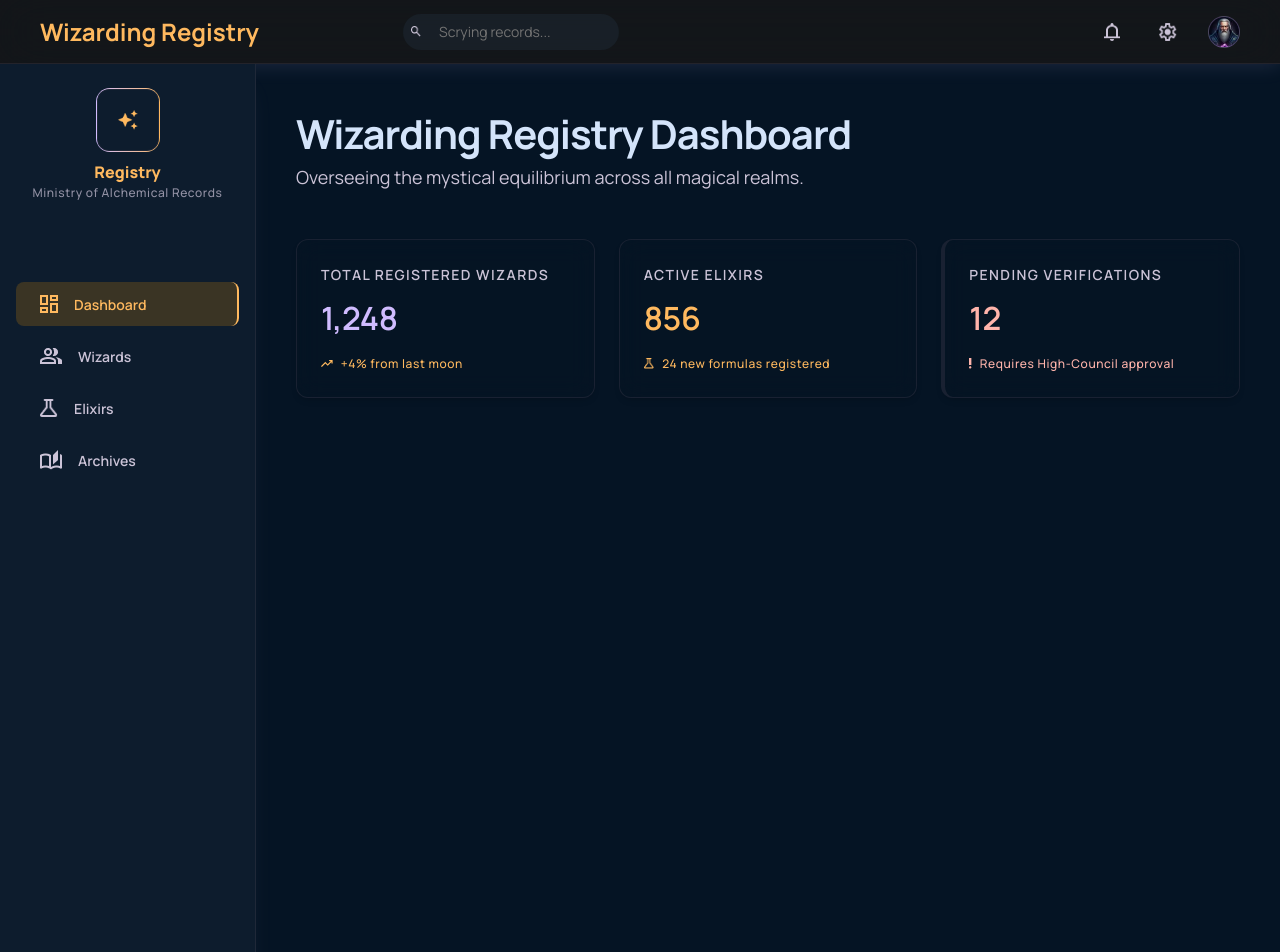
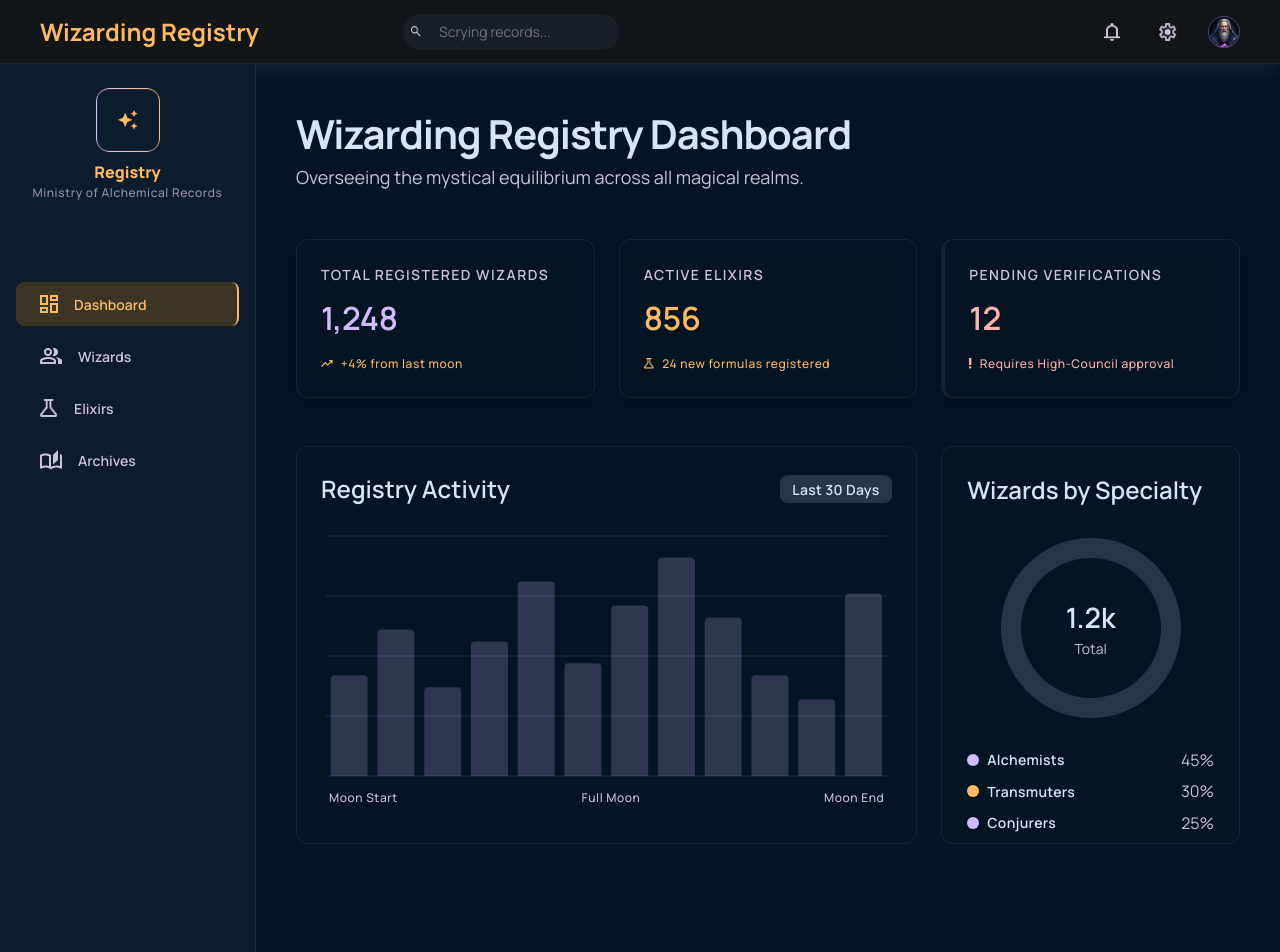
Before and after one commit to UsamaA7med/wizard_dashboard, a React (Vite) app: page / in a window 1280 px wide. Shown: the top 952 px of the page. Built offline with nearby package versions, Linux system fonts and the light colour scheme.

Commit message:
adding charts

```diff
--- /dev/null
+++ b/src/components/charts/ActivityChart.tsx
@@ -0,0 +1,69 @@
+import { Cell, Pie, PieChart, RadialBar, RadialBarChart } from 'recharts'
+
+const data = [{ value: 1200 }]
+const total = 2000
+
+const ActivityChart = () => {
+  return (
+    <div className="bg-[#051424CC] border-[1px] rounded-[12px] h-[398px] flex flex-col  p-[25px] pb-[24px]">
+      <p className="text-[24px] pb-[24px] font-semibold text-[#D4E4FA]">
+        Wizards by Specialty
+      </p>
+      <div className="relative flex items-center justify-center ">
+        <PieChart
+          width={192}
+          height={192}
+          className="flex items-center justify-center"
+        >
+          <Pie
+            data={data}
+            cx="50%"
+            cy="50%"
+            innerRadius={70}
+            outerRadius={90}
+            startAngle={90}
+            endAngle={-270}
+            dataKey="value"
+            fill="#273647"
+            stroke="none"
+          />
+        </PieChart>
+        <div className="absolute flex flex-col items-center">
+          <p className="text-[28px] font-semibold text-[#D4E4FA]">1.2k</p>
+          <p className="text-[14px] text-[#CBC3D7]">Total</p>
+        </div>
+      </div>
+      <div className="pt-[24px] flex flex-col gap-[7.5px]">
+        <div className="flex justify-between items-center">
+          <div className="flex items-center gap-[8px]">
+            <div className="bg-[#D0BCFF] w-[12px] h-[12px] rounded-full" />
+            <p className="font-semibold text-[14px] text-[#D4E4FA] tracking-[0.28px]">
+              Alchemists
+            </p>
+          </div>
+          <p className="text-[#CBC3D7]">45%</p>
+        </div>
+        <div className="flex justify-between items-center">
+          <div className="flex items-center gap-[8px]">
+            <div className="bg-secondary w-[12px] h-[12px] rounded-full" />
+            <p className="font-semibold text-[14px] text-[#D4E4FA] tracking-[0.28px]">
+              Transmuters
+            </p>
+          </div>
+          <p className="text-[#CBC3D7]">30%</p>
+        </div>
+        <div className="flex justify-between items-center">
+          <div className="flex items-center gap-[8px]">
+            <div className="bg-[#D0BCFF] w-[12px] h-[12px] rounded-full" />
+            <p className="font-semibold text-[14px] text-[#D4E4FA] tracking-[0.28px]">
+              Conjurers
+            </p>
+          </div>
+          <p className="text-[#CBC3D7]">25%</p>
+        </div>
+      </div>
+    </div>
+  )
+}
+
+export default ActivityChart
--- /dev/null
+++ b/src/components/charts/SpecialtyChart.tsx
@@ -0,0 +1,72 @@
+import { Car } from 'lucide-react'
+import {
+  Bar,
+  BarChart,
+  CartesianGrid,
+  Legend,
+  ResponsiveContainer,
+  Tooltip,
+  XAxis,
+} from 'recharts'
+const data = [
+  { value: 42 },
+  { value: 61 },
+  { value: 37 },
+  { value: 56 },
+  { value: 81 },
+  { value: 47 },
+  { value: 71 },
+  { value: 91 },
+  { value: 66 },
+  { value: 42 },
+  { value: 32 },
+  { value: 76 },
+]
+const SpecialtyChart = () => {
+  return (
+    <div className="h-[398px] flex-1 flex flex-col gap-[8px] rounded-[12px] border-[1px] px-[24px] pt-[24px] pb-[36px]">
+      <div className="flex justify-between items-center">
+        <p className="font-semibold text-[24px] text-[#D4E4FA]">
+          Registry Activity
+        </p>
+        <p className="bg-[#273647] rounded-[8px] w-[112px] h-[28px] py-[4px] px-[12px] text-[14px] font-semibold tracking-[0.28px] text-[#D4E4FA]">
+          Last 30 Days
+        </p>
+      </div>
+      <div className="pt-[16px]  h-[272px]">
+        <ResponsiveContainer width="100%" height="100%">
+          <BarChart data={data}>
+            <CartesianGrid vertical={false} stroke="#1e2d45" />
+            <Bar dataKey="value" fill="#D0BCFF33" radius={[4, 4, 0, 0]} />
+            <Tooltip content={CustomTooltip} />
+          </BarChart>
+        </ResponsiveContainer>
+      </div>
+      <div className="flex justify-between px-[8px]">
+        <p className="font-medium text-[12px] tracking-[0.6px] text-[#CBC3D7]">
+          Moon Start
+        </p>
+        <p className="font-medium text-[12px] tracking-[0.6px] text-[#CBC3D7]">
+          Full Moon
+        </p>
+        <p className="font-medium text-[12px] tracking-[0.6px] text-[#CBC3D7]">
+          Moon End
+        </p>
+      </div>
+    </div>
+  )
+}
+const CustomTooltip = ({ active, payload }: any) => {
+  if (active && payload && payload.length) {
+    return (
+      <div className="bg-[#273647] border border-[#3a4f6a] rounded-[8px] px-[12px] py-[8px]">
+        <p className="text-[#D4E4FA] text-[14px] font-semibold">
+          {payload[0].value}
+        </p>
+      </div>
+    )
+  }
+  return null
+}
+
+export default SpecialtyChart
--- a/src/components/mainContent/MainContent.tsx
+++ b/src/components/mainContent/MainContent.tsx
@@ -1,4 +1,6 @@
 import { KPIdata } from '../../lib/dummy'
+import ActivityChart from '../charts/ActivityChart'
+import SpecialtyChart from '../charts/SpecialtyChart'
 import KPICard from './KPICard'
 
 const MainContent = () => {
@@ -17,6 +19,14 @@ const MainContent = () => {
           <KPICard key={kpi.id} styles={kpi} />
         ))}
       </div>
+      <div className="flex gap-[24px]">
+        <div className="flex flex-1">
+          <SpecialtyChart />
+        </div>
+        <div className="w-[298.6666564941406px]">
+          <ActivityChart />
+        </div>
+      </div>
     </div>
   )
 }
```
